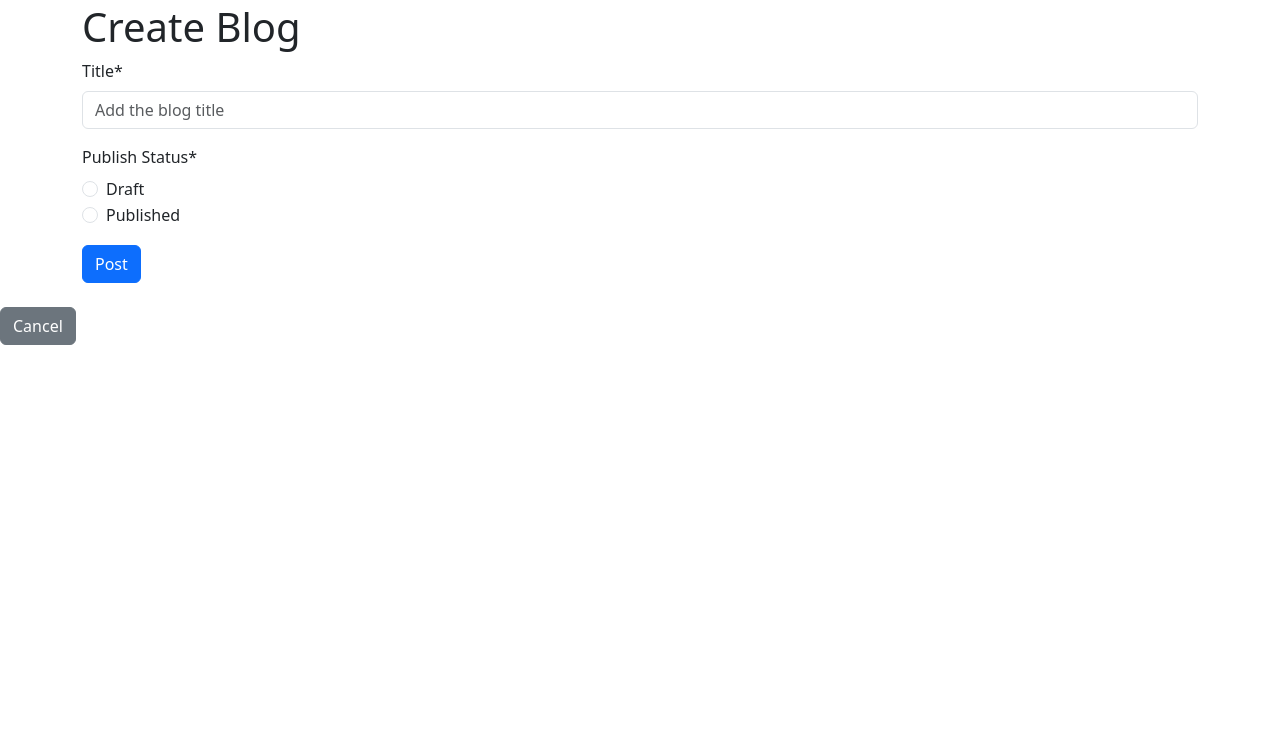
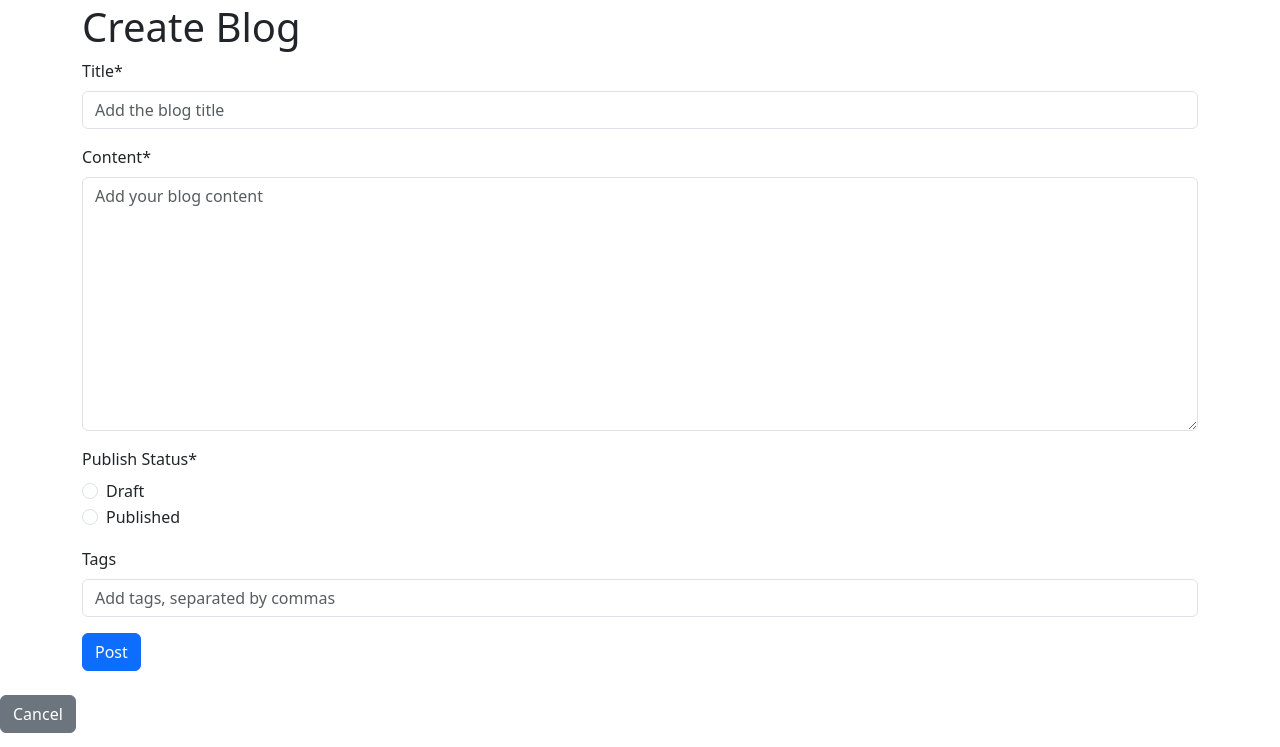
Before and after one commit to DragonsEG/G1-django-blog-app, a Django app: page /blog/create in a window 1280 px wide. Shown: the part 53-800 px from the top of the page. Run offline with Django 4.2, Linux system fonts and the light colour scheme; a user stored in the database is signed in; parts of the project's set-up code (start-up, migrations or seed data) failed here and were passed over; some libraries are stand-ins or nearby versions.

Commit message:
finish CRUD Tags

```diff
--- a/myApp/admin.py
+++ b/myApp/admin.py
@@ -2,7 +2,7 @@ from django.contrib import admin
 
 # Register your models here.
 from django.contrib import admin
-from .models import Blog
+from .models import Blog, Category, Tag
 
 ## To Show automatically handled fields in admin site
 # Automatic handled fields like auto_now and auto_now_add
@@ -14,6 +14,8 @@ class BlogAdmin(admin.ModelAdmin):
     readonly_fields = ("created_at", "updated_at")
 
 admin.site.register(Blog, BlogAdmin)
+admin.site.register(Tag)
+admin.site.register(Category)
 
 #ahmed
 #ahmed@gmail.com
--- a/myApp/forms.py
+++ b/myApp/forms.py
@@ -14,7 +14,7 @@ class BlogForm(forms.ModelForm):
         label="Title",
         widget=forms.TextInput(attrs={"placeholder": "Add the blog title"}),
     )
-    content = forms.Textarea(attrs={"placeholder": "Add your blog content"})
+    content = forms.CharField(widget=forms.Textarea(attrs={"placeholder": "Add your blog content"}))
 
     # Add the publish_status field
     PUBLISH_CHOICES = [
@@ -26,6 +26,11 @@ class BlogForm(forms.ModelForm):
         choices=PUBLISH_CHOICES,
         widget=forms.RadioSelect(),
     )
+    tags = forms.CharField(
+        label="Tags",
+        widget=forms.TextInput(attrs={"placeholder": "Add tags, separated by commas"}),
+        required=False
+    )
 
     class Meta:
         model = Blog
@@ -33,6 +38,7 @@ class BlogForm(forms.ModelForm):
             "title",
             "content",
             "publish_status",  # Include the publish_status field
+            "tags",
         ]
 
     # The constructor
@@ -44,3 +50,40 @@ class NewUserForm(UserCreationForm):
     class Meta:
         model = User
         fields=["username", "password1", "password2"]
+
+class EditBlogForm(forms.ModelForm):
+    title = forms.CharField(
+        label="Title",
+        widget=forms.TextInput(attrs={"placeholder": "Add the blog title"}),
+    )
+    content = forms.CharField(widget=forms.Textarea(attrs={"placeholder": "Add your blog content"}))
+
+    # Add the publish_status field
+    PUBLISH_CHOICES = [
+        ('draft', 'Draft'),
+        ('published', 'Published'),
+    ]
+    publish_status = forms.ChoiceField(
+        label="Publish Status",
+        choices=PUBLISH_CHOICES,
+        widget=forms.RadioSelect(),
+    )
+    tags = forms.CharField(widget=forms.TextInput())
+
+
+
+    class Meta:
+        model = Blog
+        fields = ["title", "content","publish_status"]
+
+
+    def __init__(self, *args, **kwargs):
+    # Retrieve the 'blog' instance from the 'kwargs' if it was passed
+        blog = kwargs.pop('instance', None)
+
+        # Call the parent class __init__ method with 'instance' set to 'blog'
+        super().__init__(instance=blog, *args, **kwargs)
+
+        # Set the initial value for the 'tags' field as a comma-separated string of tag names
+        if blog:
+            self.fields['tags'].initial = ', '.join(tag.tag_name for tag in blog.tags.all())
--- a/myApp/models.py
+++ b/myApp/models.py
@@ -7,11 +7,16 @@ class UserProfile(models.Model):
     groups = models.ForeignKey(Group, on_delete=models.SET_NULL, null=True, blank=True)
 
 class Category(models.Model):
-    pass
+    name = models.CharField(max_length=150)
 
-class Tag():
-  category  = models.ForeignKey(Category,related_name='tags')
+    def __str__(self):
+      return self.name
+class Tag(models.Model):
+  category  = models.ForeignKey(Category,on_delete=models.CASCADE,related_name='tags')
   tag_name  = models.CharField(max_length=100)
+
+  def __str__(self):
+    return self.tag_name
 
 class Blog(models.Model):
   ID = models.BigAutoField(auto_created = True, primary_key=True, verbose_name="ID")
--- a/myApp/views.py
+++ b/myApp/views.py
@@ -1,7 +1,7 @@
 from django.shortcuts import get_object_or_404, render, redirect
 from django.contrib import messages
-from .models import Blog, comment
-from .forms import NewUserForm,BlogForm
+from .models import Blog, Category, Tag, comment
+from .forms import EditBlogForm, NewUserForm,BlogForm
 from django.contrib.auth import login, authenticate, logout
 from django.contrib.auth.forms import AuthenticationForm
 from django.contrib.auth.decorators import login_required,permission_required
@@ -91,6 +91,16 @@ def createBlog(request):
                 is_draft = publish_status == 'draft'
                 blog.is_draft = is_draft
                 blog.save()
+                ## Tagging the post
+                tags_input = form.cleaned_data.get('tags')
+                if tags_input:
+                    tags_list = [tag.strip() for tag in tags_input.split(',')]
+
+                for _tag_name in tags_list:
+                    temp_default_category = Category.objects.create(name="technology")
+                    tag , created = Tag.objects.get_or_create(category=temp_default_category,tag_name=_tag_name)
+                    blog.tags.add(tag)
+
 
                 return redirect("showBlogs")
         else:
@@ -143,17 +153,23 @@ def editBlog(request, blog_id):
         blog = Blog.objects.get(ID=blog_id)
         if request.method == "POST":
             # Get Django Blog Form Created in forms.py and apply old values (which exists in task) to its fields
-            form = BlogForm(request.POST, instance=blog)
+            form = EditBlogForm(request.POST, instance=blog)
             # Check that form has no common errors
             if form.is_valid():
-                # Update the object with the new values provided by the user.
-                # The `save()` method will automatically handle the update operation
-                # and persist the changes to the database.
+                tags_input = form.cleaned_data.get('tags')
+                if tags_input:
+                    tags_list = [tag.strip() for tag in tags_input.split(',')]
+                form.instance.tags.clear()
+                for _tag_name in tags_list:
+
+                    temp_default_category ,created = Category.objects.get_or_create(name="technology")
+                    tag , created = Tag.objects.get_or_create(category=temp_default_category,tag_name=_tag_name)
+                    form.instance.tags.add(tag)
                 form.save()
                 return redirect("blogPage", id=blog_id)
         else:
             # Get Django Blog Form Created in forms.py and apply old values to its fields
-            form = BlogForm(instance=blog)
+            form = EditBlogForm(instance = blog)
 
         context = {"form": form}
         # Render home page with help of context data (the Dynamic content)
```
Also changed, not shown: myApp/templates/Blog/home.html (+13 -4 lines), db.sqlite3, myApp/migrations/0004_category_tag_blog_tags.py (added), myApp/migrations/0005_category_name.py (added).
